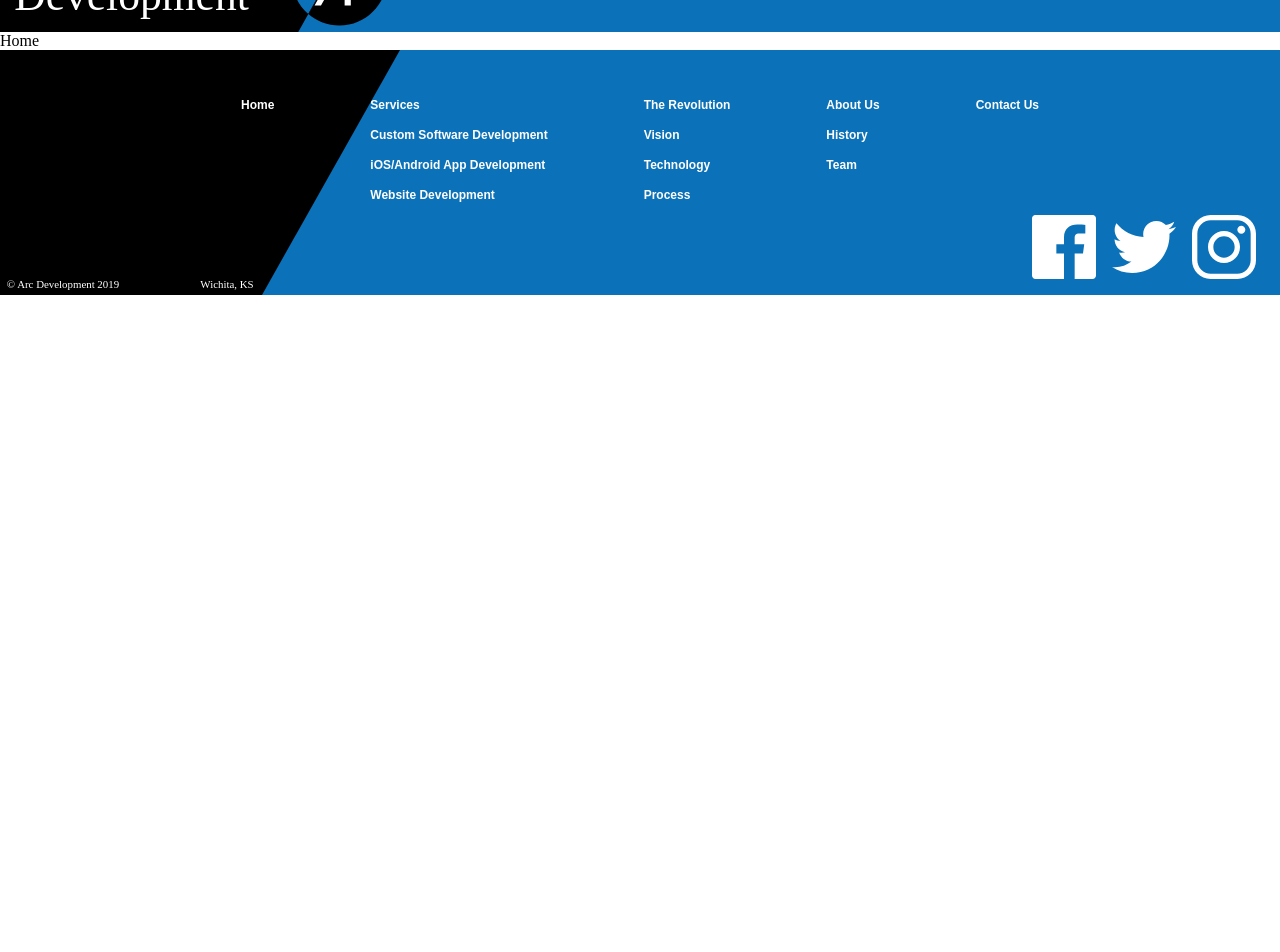
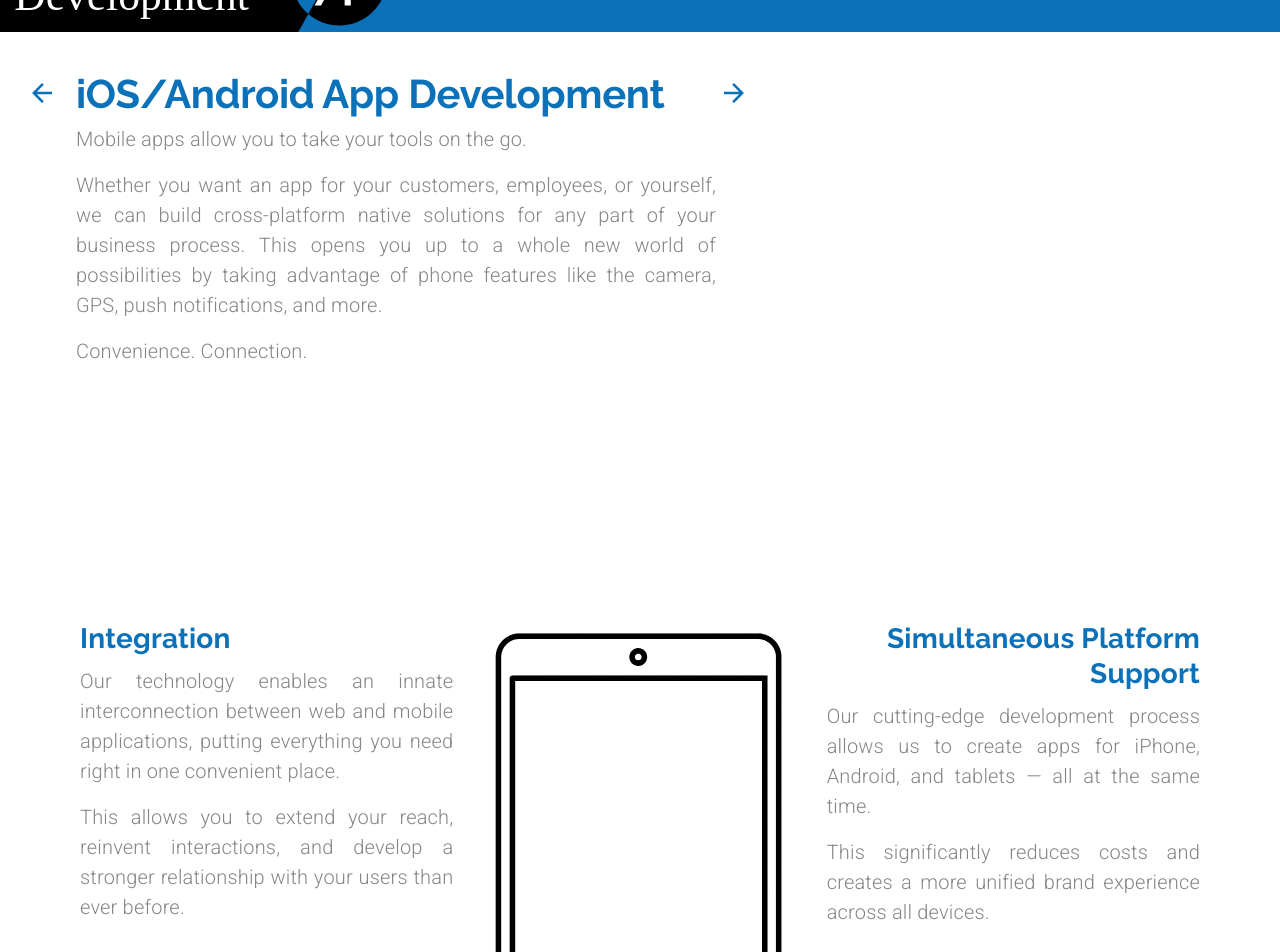
Before and after one commit to prathameshjchavan/arcdevelopment, a React (Create React App) app: page /mobileapps in a window 1280 px wide. Shown: the part 80-1032 px from the top of the page. Before the commit the page ends 800 px from the top, so only its background shows below. Built offline with nearby package versions, Linux system fonts and the light colour scheme.

Commit message:
mobile app development page

```diff
--- a/src/components/App.jsx
+++ b/src/components/App.jsx
@@ -9,6 +9,7 @@
 import Footer from "./ui/Footer";
 import theme from "./ui/theme";
 import CustomSoftware from "./CustomSoftware";
+import MobileApps from "./MobileApps";
 
 const Home = () => {
 	return <div>Home</div>;
@@ -23,7 +24,7 @@
 					<Route path="/" element={<LandingPage />} />
 					<Route path="/services" element={<Services />} />
 					<Route path="/customsoftware" element={<CustomSoftware />} />
-					<Route path="/mobileapps" element={<Home />} />
+					<Route path="/mobileapps" element={<MobileApps />} />
 					<Route path="/websites" element={<Home />} />
 					<Route path="/revolution" element={<Home />} />
 					<Route path="/about" element={<Home />} />
--- a/src/components/LandingPage.jsx
+++ b/src/components/LandingPage.jsx
@@ -138,7 +138,11 @@
 					flexDirection={heroVertical ? "column" : "row"}
 				>
 					<Grid sm item sx={sx.heroTextContainer}>
-						<Typography variant="h2" align="center">
+						<Typography
+							variant="h2"
+							style={{ margin: matchesSM ? "0 0.5em" : 0 }}
+							align="center"
+						>
 							Bringing West Coast Technology
 							<br />
 							to the Midwest
--- /dev/null
+++ b/src/components/MobileApps.jsx
@@ -0,0 +1,248 @@
+// Module Imports
+import React from "react";
+import Lottie from "react-lottie";
+import { Link } from "react-router-dom";
+import {
+	Grid,
+	Typography,
+	IconButton,
+	useMediaQuery,
+	useTheme,
+} from "@mui/material";
+
+// Animations Data
+import integrationAnimation from "../animations/integrationAnimation/data";
+
+// Local Imports
+import CallToAction from "./ui/CallToAction";
+
+function MobileApps() {
+	const theme = useTheme();
+	const matchesLG = useMediaQuery(theme.breakpoints.down("lg"));
+	const matchesMD = useMediaQuery(theme.breakpoints.down("md"));
+	const matchesSM = useMediaQuery(theme.breakpoints.down("sm"));
+
+	const defaultOptions = {
+		loop: true,
+		autoplay: true,
+		animationData: integrationAnimation,
+		rendererSettings: {
+			preserveAspectRatio: "xMidYMid slice",
+		},
+	};
+
+	const sx = {
+		rowContainer: {
+			paddingLeft: "5em",
+			paddingRight: "5em",
+			[theme.breakpoints.down("sm")]: {
+				paddingLeft: "1.5em",
+				paddingRight: "1.5em",
+			},
+		},
+		heading: {
+			maxWidth: "40em",
+		},
+		arrowContainer: {
+			marginTop: "0.7em",
+		},
+		paragraph: {
+			textAlign: "justify",
+			textJustify: "inter-word",
+		},
+	};
+
+	return (
+		<Grid container direction="column">
+			<Grid
+				item
+				container
+				sx={sx.rowContainer}
+				style={{ marginTop: matchesSM ? "1em" : "2em" }}
+				justifyContent={matchesMD ? "center" : undefined}
+			>
+				<Grid
+					item
+					sx={sx.arrowContainer}
+					style={{
+						marginRight: "1em",
+						marginLeft: "-3.5em",
+						display: matchesLG ? "none" : "block",
+					}}
+				>
+					<IconButton
+						component={Link}
+						to="/customsoftware"
+						style={{ background: "transparent" }}
+					>
+						<img
+							src="/assets/backArrow.svg"
+							alt="back to custom software development page"
+						/>
+					</IconButton>
+				</Grid>
+				<Grid item container sx={sx.heading} direction="column">
+					<Grid item>
+						<Typography
+							variant="h2"
+							lineHeight={matchesMD && 1.2}
+							style={{ marginBottom: matchesMD && "0.5em" }}
+							align={matchesMD ? "center" : undefined}
+						>
+							iOS/Android App Development
+						</Typography>
+					</Grid>
+					<Grid item sx={sx.paragraph}>
+						<Typography variant="body1" paragraph>
+							Mobile apps allow you to take your tools on the go.
+						</Typography>
+						<Typography variant="body1" paragraph>
+							Whether you want an app for your customers, employees, or
+							yourself, we can build cross-platform native solutions for any
+							part of your business process. This opens you up to a whole new
+							world of possibilities by taking advantage of phone features like
+							the camera, GPS, push notifications, and more.
+						</Typography>
+						<Typography variant="body1" paragraph>
+							Convenience. Connection.
+						</Typography>
+					</Grid>
+				</Grid>
+				<Grid
+					item
+					sx={sx.arrowContainer}
+					style={{ display: matchesLG ? "none" : "block" }}
+				>
+					<IconButton
+						component={Link}
+						to="/websites"
+						style={{ background: "transparent" }}
+					>
+						<img
+							src="/assets/forwardArrow.svg"
+							alt="forward to website development page"
+						/>
+					</IconButton>
+				</Grid>
+			</Grid>
+			<Grid
+				item
+				container
+				direction={matchesLG ? "column" : "row"}
+				style={{ margin: "15em 0" }}
+				sx={sx.rowContainer}
+			>
+				<Grid item container direction="column" lg>
+					<Grid item>
+						<Typography
+							variant="h4"
+							align={matchesLG ? "center" : "left"}
+							gutterBottom
+						>
+							Integration
+						</Typography>
+					</Grid>
+					<Grid item sx={sx.paragraph}>
+						<Typography variant="body1" paragraph>
+							Our technology enables an innate interconnection between web and
+							mobile applications, putting everything you need right in one
+							convenient place.
+						</Typography>
+						<Typography variant="body1" paragraph>
+							This allows you to extend your reach, reinvent interactions, and
+							develop a stronger relationship with your users than ever before.
+						</Typography>
+					</Grid>
+				</Grid>
+				<Grid item lg>
+					<Lottie
+						options={defaultOptions}
+						style={{
+							maxWidth: "20em",
+							marginTop: matchesLG && "2em",
+							marginBottom: matchesLG && "2em",
+						}}
+					/>
+				</Grid>
+				<Grid item container direction="column" lg>
+					<Grid item>
+						<Typography
+							variant="h4"
+							gutterBottom
+							align={matchesLG ? "center" : "right"}
+						>
+							Simultaneous Platform Support
+						</Typography>
+					</Grid>
+					<Grid item sx={sx.paragraph}>
+						<Typography variant="body1" paragraph>
+							Our cutting-edge development process allows us to create apps for
+							iPhone, Android, and tablets — all at the same time.
+						</Typography>
+						<Typography variant="body1" paragraph>
+							This significantly reduces costs and creates a more unified brand
+							experience across all devices.
+						</Typography>
+					</Grid>
+				</Grid>
+			</Grid>
+			<Grid
+				item
+				container
+				direction={matchesLG ? "column" : "row"}
+				style={{ marginBottom: "15em" }}
+				sx={sx.rowContainer}
+			>
+				<Grid item container alignItems="center" direction="column" md>
+					<Grid item>
+						<Typography variant="h4" align="center" gutterBottom>
+							Extend Functionality
+						</Typography>
+					</Grid>
+					<Grid item>
+						<img src="/assets/swissknife.svg" alt="swiss army knife" />
+					</Grid>
+				</Grid>
+				<Grid
+					item
+					container
+					alignItems="center"
+					style={{ margin: matchesLG ? "10em 0" : 0 }}
+					direction="column"
+					md
+				>
+					<Grid item>
+						<Typography variant="h4" align="center" gutterBottom>
+							Extend Access
+						</Typography>
+					</Grid>
+					<Grid item>
+						<img
+							src="/assets/extendAccess.svg"
+							style={{ maxWidth: matchesSM ? "20em" : "28em" }}
+							alt="tear-one-off sign"
+						/>
+					</Grid>
+				</Grid>
+				<Grid item container alignItems="center" direction="column" md>
+					<Grid item>
+						<Typography variant="h4" align="center" gutterBottom>
+							Increase Engagement
+						</Typography>
+					</Grid>
+					<Grid item>
+						<img
+							src="/assets/increaseEngagement.svg"
+							alt="app with notification"
+						/>
+					</Grid>
+				</Grid>
+			</Grid>
+			<Grid item>
+				<CallToAction />
+			</Grid>
+		</Grid>
+	);
+}
+
+export default MobileApps;
```
